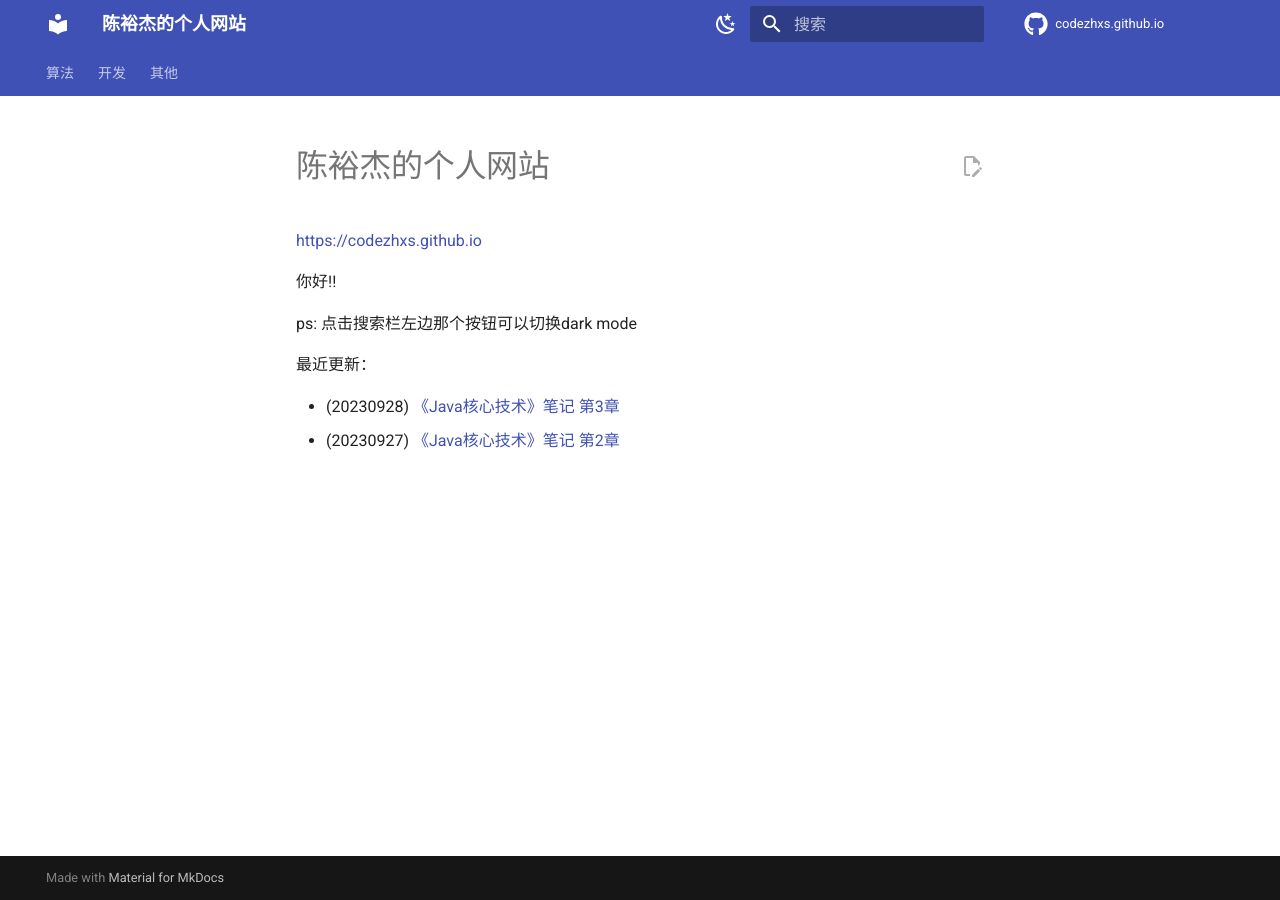
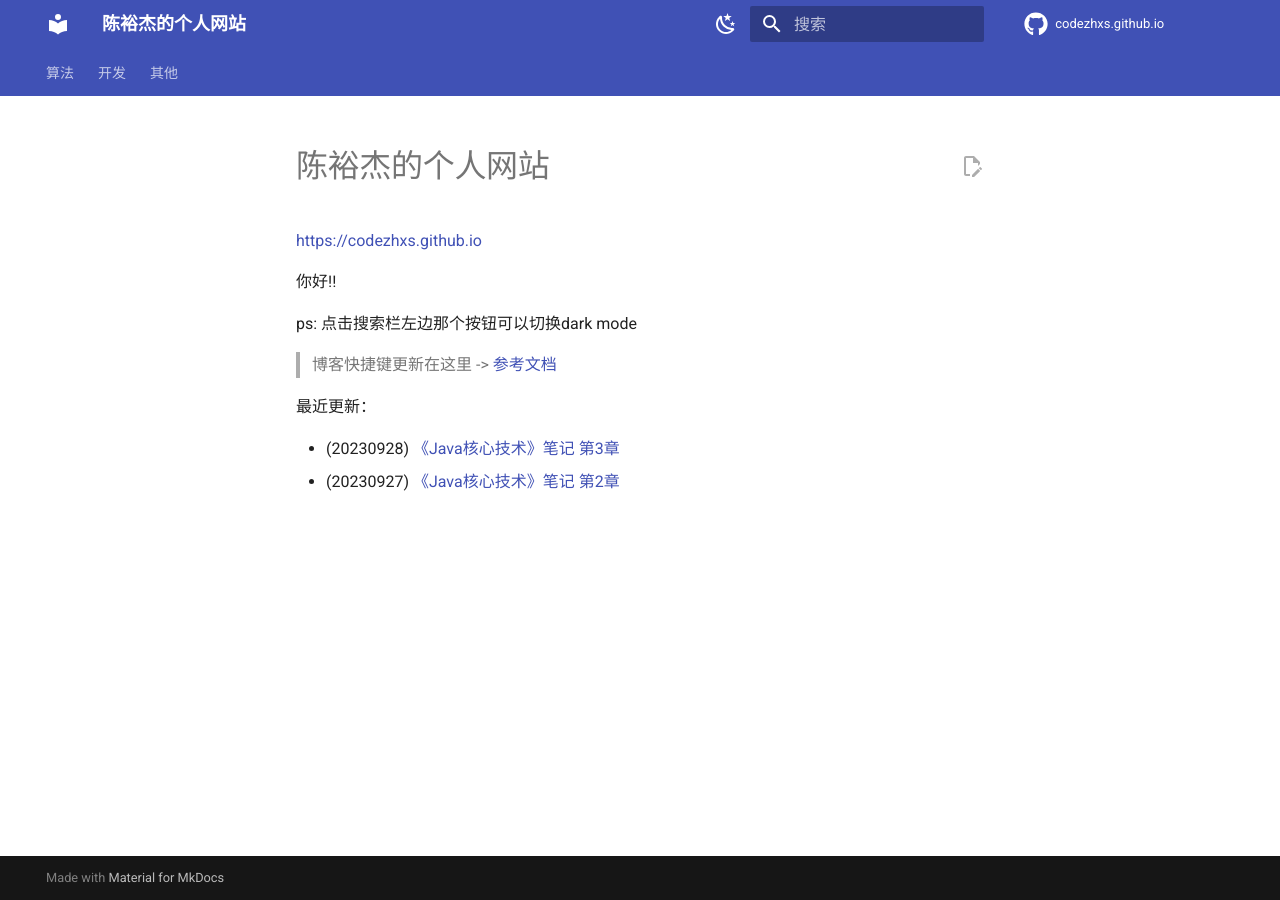
Before and after one commit to CodeZHXS/codezhxs.github.io, an MkDocs documentation site: the page built from docs/index.md, in a window 1280 px wide. Built offline with MkDocs 1.6.1 and Material for MkDocs 9.7.7, drawn with Linux system fonts in a browser that asks for light colours; comment, search, counter and statistics services are not loaded.

Commit message:
try footer

```diff
--- a/docs/index.md
+++ b/docs/index.md
@@ -6,6 +6,8 @@
 
 ps: 点击搜索栏左边那个按钮可以切换dark mode
 
+> 博客快捷键更新在这里 -> [参考文档](https://squidfunk.github.io/mkdocs-material/setup/setting-up-navigation/#keyboard-shortcuts-mkdocsyml)
+
 最近更新：
 
 - (20230928) [《Java核心技术》笔记 第3章](https://codezhxs.github.io/dev/java/CoreJava/)
--- a/mkdocs.yml
+++ b/mkdocs.yml
@@ -45,15 +45,17 @@ theme:
         icon: material/weather-sunny
         name: 切换至日间模式
   features:
-    # - navigation.instant
+    - navigation.instant # 内置的网页会加载更快
     - navigation.tabs # 使用Tab来进行分类
     - navigation.top # 返回顶部的按钮 在上滑时出现
     - navigation.indexes # Tab会有一个index.md 而不是在打开Tab时打开第一篇文章
     - navigation.expand # 打开Tab时左侧目录全部展开
+    - navigation.footer
     - search.suggest # 搜索输入一些字母时推荐补全整个单词
     - search.highlight # 搜索出的文章关键词加入高亮
     - content.code.copy # 可以通过按钮复制代码
     - content.action.edit # 点击按钮跳转到编辑页面  需要结合 edit_uri 一起使用
+
 
   language: zh # 一些提示性的文字会变成中文
   icon:
@@ -81,7 +83,7 @@ plugins:
     # insider已经支持中文的分词搜索了 https://squidfunk.github.io/mkdocs-material/blog/2022/chinese-search-support/
       lang:
         - en
-        - ja
+        - ch
   - tags # 给单篇文章添加标签 https://squidfunk.github.io/mkdocs-material/setup/setting-up-tags/?h=tags
 markdown_extensions:
   - pymdownx.arithmatex: # latex支持
```
Also changed, not shown: 1 other file.
